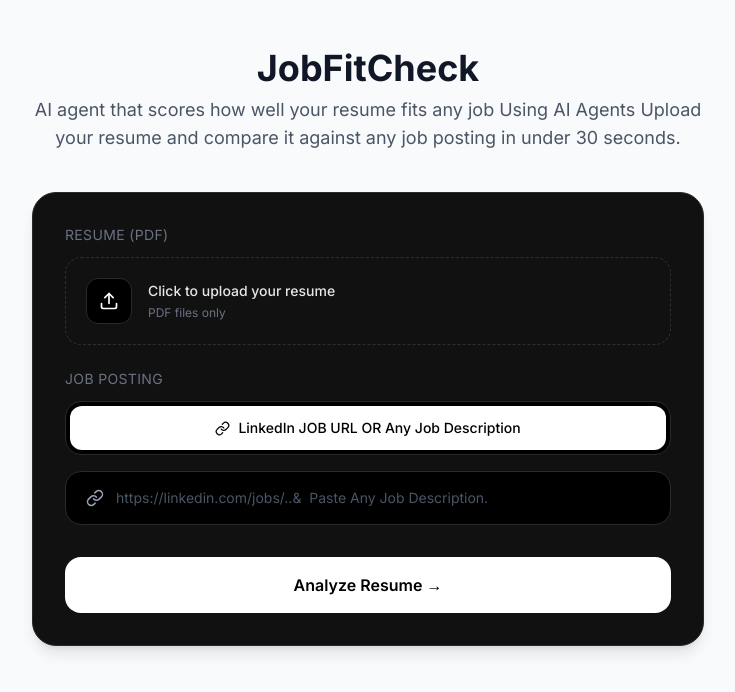
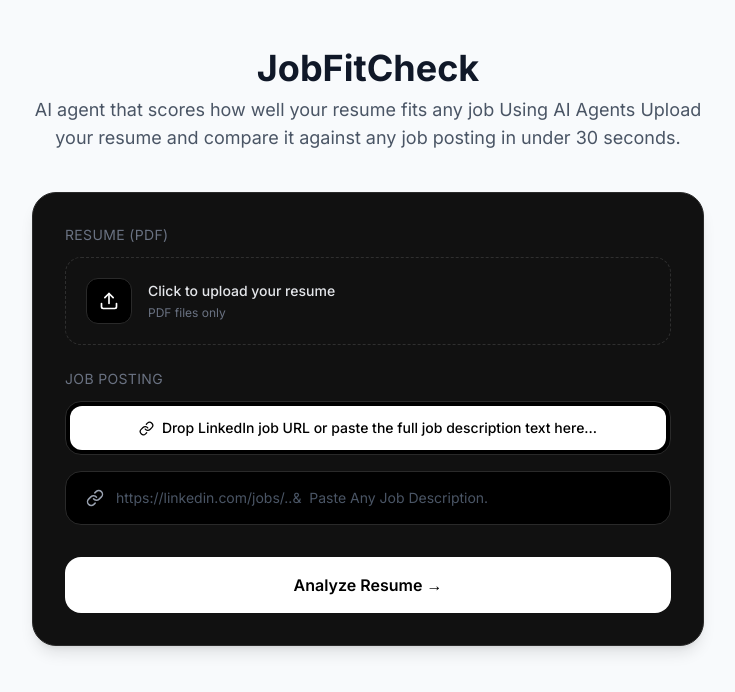
Before and after one commit to FatimaMansoorAhmed/Jobfitchecker, a Next.js app in the folder frontend/: page / in a window 1280 px wide. Shown: the top 692 px of the page, without its empty margins (272-1007 px from the left). Built offline with nearby package versions, Linux system fonts and the light colour scheme.

Commit message:
simplify to single input field for URL or JD

```diff
--- a/frontend/components/UploadForm.tsx
+++ b/frontend/components/UploadForm.tsx
@@ -68,7 +68,7 @@ export default function UploadForm({ onAnalyze, loading }: Props) {
             }`}
           >
             <Link size={15} />
-            LinkedIn JOB URL OR Any Job Description
+            Drop LinkedIn job URL or paste the full job description text here...
           </button>
 
         </div>
```
